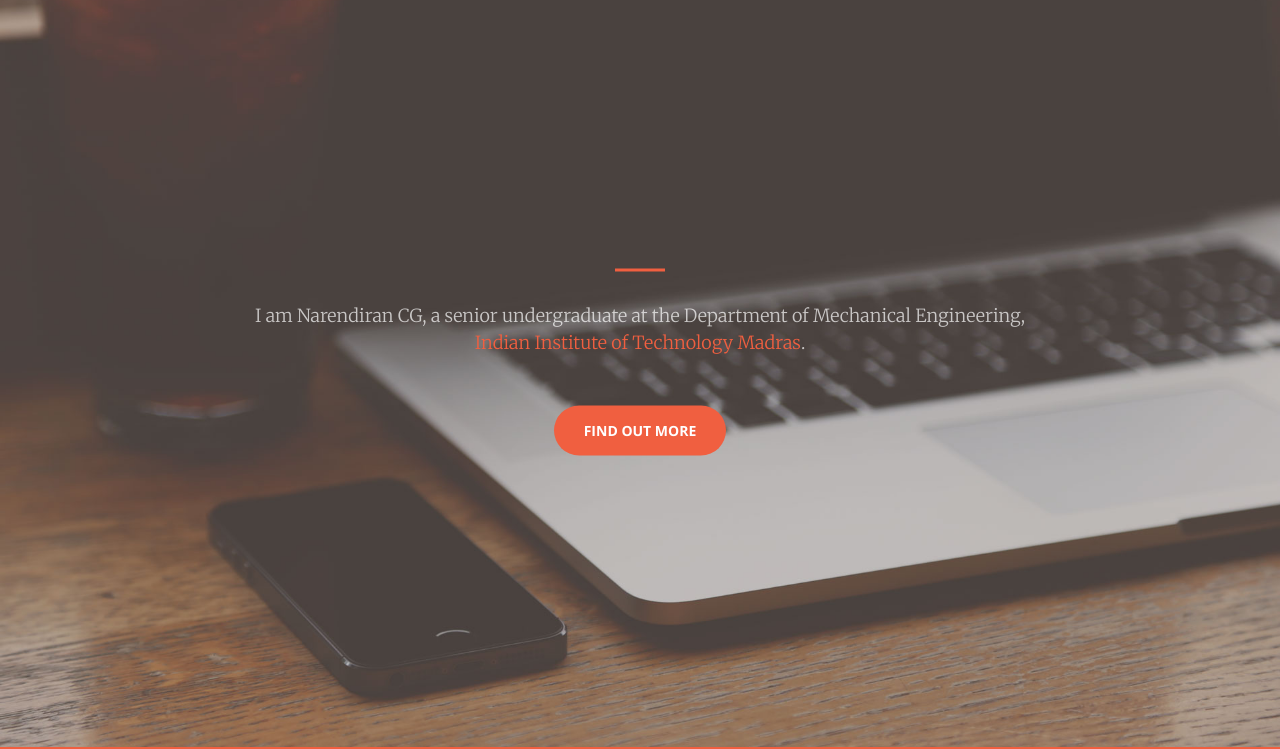
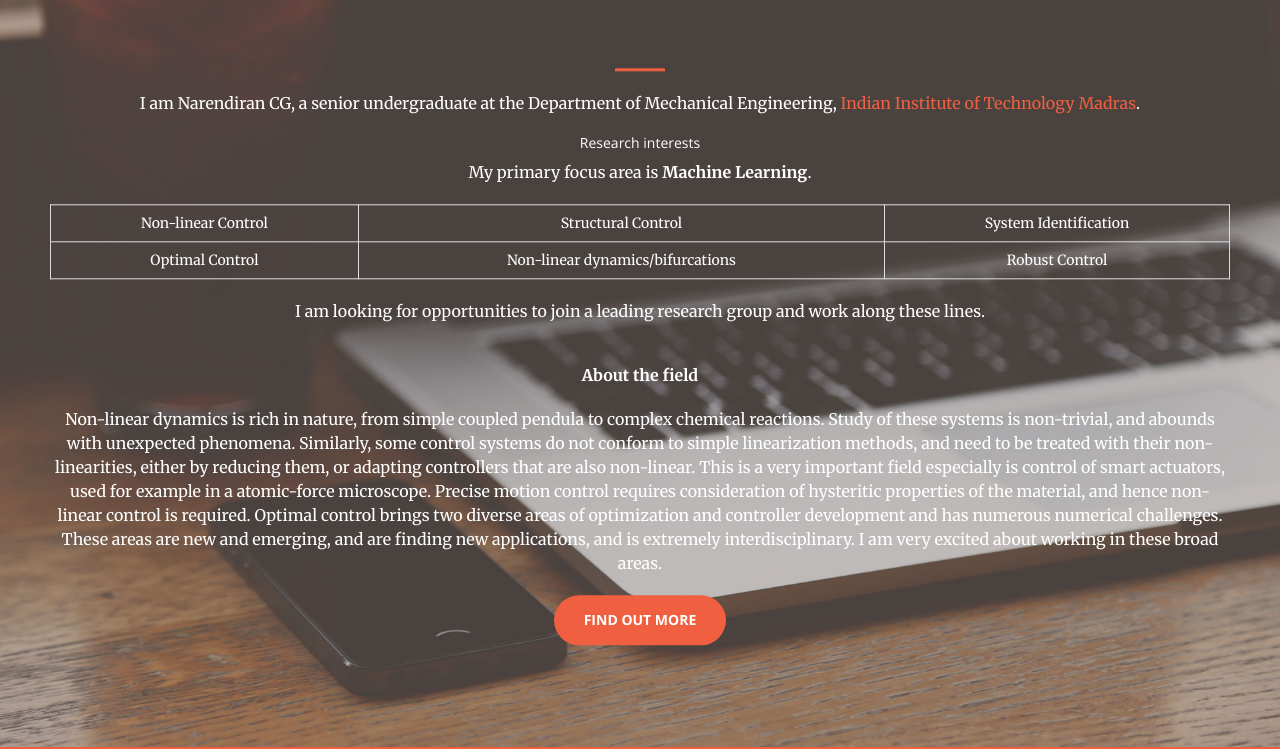
Before and after one commit to cgnarendiran/sample_bootstrap, a website: page index.html in a window 1280 px wide. Shown: the part 53-802 px from the top of the page. Drawn offline with nearby package versions, Linux system fonts and the light colour scheme.

Commit message:
Update index.html

```diff
--- a/index.html
+++ b/index.html
@@ -70,12 +70,34 @@
 
     <header>
         <div class="header-content">
-            <div class="header-content-inner">
+            <!--div class="header-content-inner"-->
                 <!--h1 id="homeHeading">Your Favorite Source of Free Bootstrap Themes</h1-->
                 <hr>
                 <p> I am Narendiran CG, a senior undergraduate at the Department of Mechanical Engineering, <a href="http://www.iitm.ac.in/" target="_blank">Indian Institute of Technology Madras</a>.</p>
+                <h5>Research interests</h5>
+                <p>My primary focus area is <strong>Machine Learning</strong>. </p>
+                <table class="table table-bordered table-hover">
+                  <tr>
+                    <td>Non-linear Control</td> <td>Structural Control</td><td>System Identification</td>
+                  </tr>
+                  <tr>
+                     <td>Optimal Control</td><td>Non-linear dynamics/bifurcations</td> <td>Robust Control</td>
+                  </tr>
+                </table>
+                <p> I am looking for opportunities to join a leading research group and work along these lines.</p>
+                <br>
+                <p><strong>About the field</strong></p>
+                <p> Non-linear dynamics is rich in nature, from simple coupled pendula to complex chemical reactions. Study of these
+                systems is non-trivial, and abounds with unexpected phenomena. Similarly, some control systems do not conform to simple
+                linearization methods, and need to be treated with their non-linearities, either by reducing them, or adapting controllers
+                that are also non-linear. This is a very important field especially is control of smart actuators, used for example
+                in a atomic-force microscope. Precise motion control requires consideration of hysteritic properties of the material, and
+                hence non-linear control is required. Optimal control brings two diverse areas of optimization and controller development
+                and has numerous numerical challenges. These areas are new and emerging, and are finding
+                new applications, and is extremely interdisciplinary. I am very excited about working in these broad areas.
+                </p>
                 <a href="#about" class="btn btn-primary btn-xl page-scroll">Find Out More</a>
-            </div>
+            <!--/div-->
         </div>
     </header>
 
```
